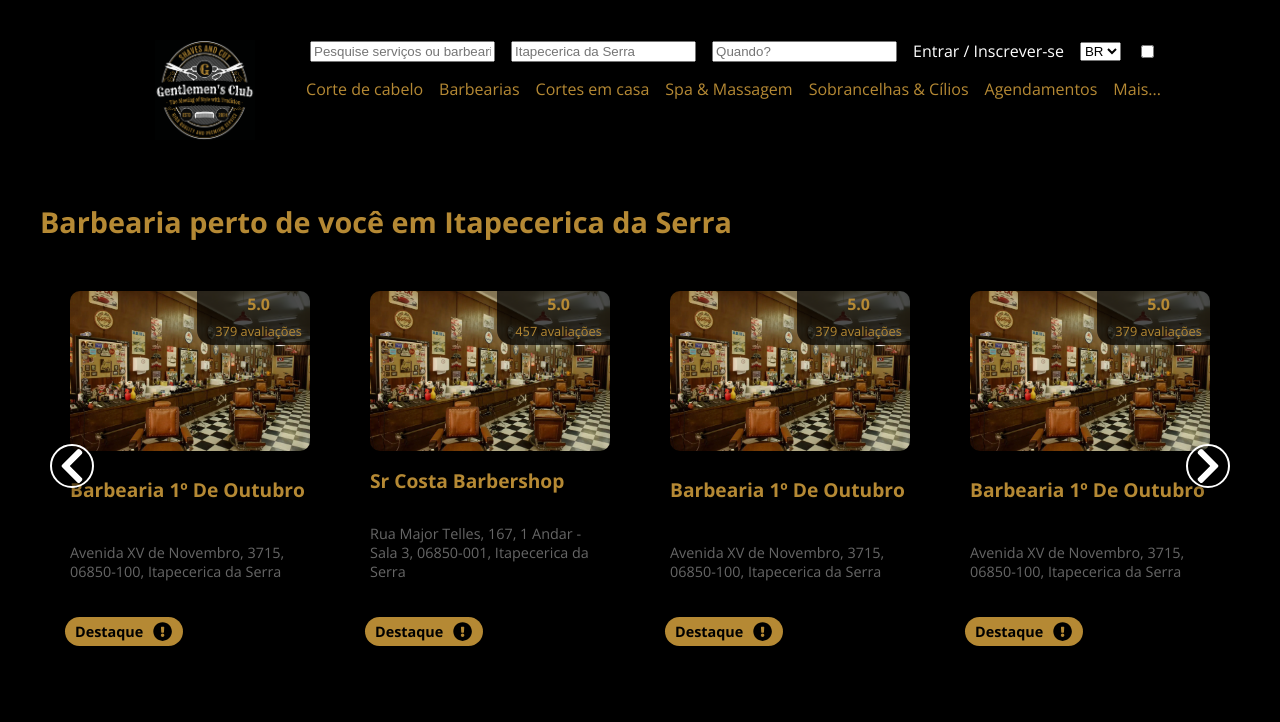
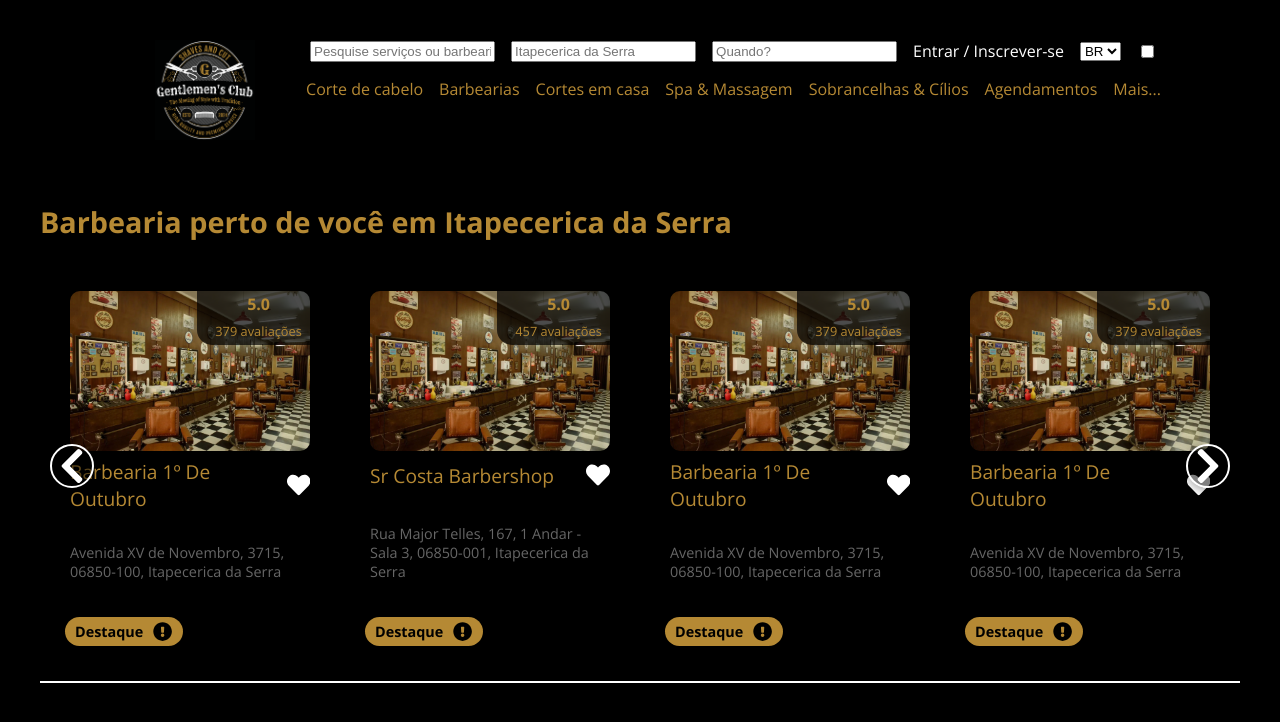
Before and after one commit to Git-Hub-Gentlemen-s-Club/GentlemensClub, a React (Vite) app in the folder gentlemens-club-app/: page / in a window 1280 px wide. Shown: the top 722 px of the page. Built offline with nearby package versions, Linux system fonts and the light colour scheme.

Commit message:
Implementacao favicon e funcao favoritar barbearia

```diff
--- a/gentlemens-club-app/index.html
+++ b/gentlemens-club-app/index.html
@@ -7,6 +7,7 @@
     <link rel="preconnect" href="https://fonts.googleapis.com">
     <link rel="preconnect" href="https://fonts.gstatic.com" crossorigin>
     <link href="https://fonts.googleapis.com/css2?family=Open+Sans:ital,wght@0,300..800;1,300..800&display=swap" rel="stylesheet">
+    <link rel="icon" href="/src/assets/img/mini_logo.png" type="image/x-icon">
   </head>
   <body>
     <div id="root"></div>
--- a/gentlemens-club-app/src/components/BarberCarouselCard.jsx
+++ b/gentlemens-club-app/src/components/BarberCarouselCard.jsx
@@ -1,16 +1,26 @@
-import React from 'react';
-import { StyledBarberCard, BarberName, BarberAddress, BarberRating } from '../styled_components/CarouselStyle';
-import { FaExclamationCircle } from 'react-icons/fa'; // Importando o ícone de exclamação
+import React, { useState } from 'react';
+import { StyledBarberCard, BarberAddress, BarberRating } from '../styled_components/CarouselStyle';
+import { FaExclamationCircle, FaHeart } from 'react-icons/fa'; // Importando o ícone de coração
 
 const BarberCard = ({ image, name, address, rating, reviews }) => {
+  const [favorited, setFavorited] = useState(false); // Estado para controlar se o card está favoritado
+
+  const handleFavoriteClick = (event) => {
+    event.stopPropagation(); // Impede que o clique no ícone afete outros elementos
+    setFavorited(!favorited); // Alterna o estado de favoritado
+  };
+
   return (
-    <StyledBarberCard>
+    <StyledBarberCard favorited={favorited}>
       <img src={image} alt={name} />
       <div className="rating-badge">
         <div className="rating-number">{rating}</div>
         <div>{reviews} avaliações</div>
       </div>
-      <BarberName>{name}</BarberName>
+      <div className="name-container">
+        <div className="name">{name}</div>
+        <FaHeart className="favorite-icon" onClick={handleFavoriteClick} />
+      </div>
       <BarberAddress>{address}</BarberAddress>
       <div className="highlight-section">
         <span className="highlight-text">Destaque</span>
--- a/gentlemens-club-app/src/styled_components/CarouselStyle.jsx
+++ b/gentlemens-club-app/src/styled_components/CarouselStyle.jsx
@@ -35,6 +35,15 @@
   .slick-prev::before, .slick-next::before {
     font-size: 2rem; /* Tamanho do ícone dos botões */
     color: #fff; /* Cor do ícone */
+  }
+
+  /* Linha separadora abaixo do container */
+  &::after {
+    content: "";
+    display: block;
+    height: 2px; /* Altura da linha separadora */
+    background-color: #fff; /* Cor da linha separadora */
+    margin-top: 20px; /* Espaço entre os cards e a linha separadora */
   }
 `;
 
@@ -116,12 +125,26 @@
       font-size: 1.2rem; /* Tamanho do ícone */
     }
   }
-`;
 
-export const BarberName = styled.h3`
-  font-size: 1.2rem;
-  margin: 10px 0;
-  color: #B58934;
+  .name-container {
+    display: flex;
+    align-items: center;
+    justify-content: space-between;
+    margin-bottom: 10px; /* Espaço entre o nome da barbearia e o endereço */
+
+    .name {
+      font-size: 1.2rem;
+      color: #B58934;
+    }
+
+    .favorite-icon {
+      font-size: 1.5rem;
+      color: ${props => (props.favorited ? '#FF0000' : '#fff')}; /* Cor do coração quando favoritado */
+      cursor: pointer;
+      transition: color 0.3s ease;
+      z-index: 10; /* Garante que o ícone esteja acima de outros elementos */
+    }
+  }
 `;
 
 export const BarberAddress = styled.p`
```
